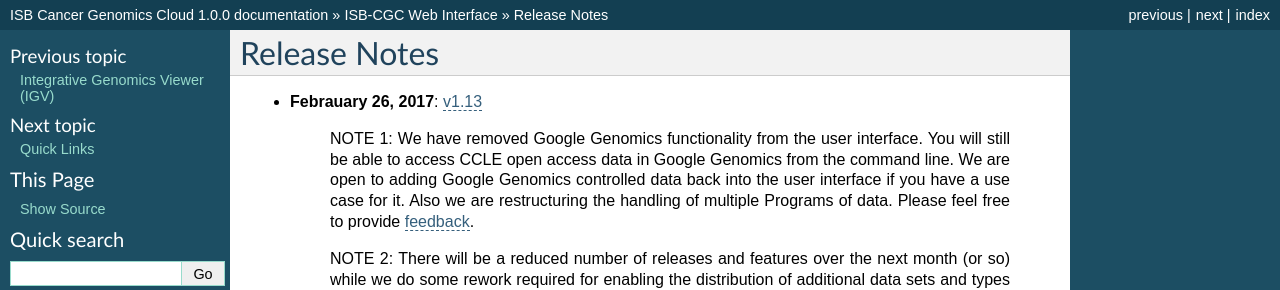
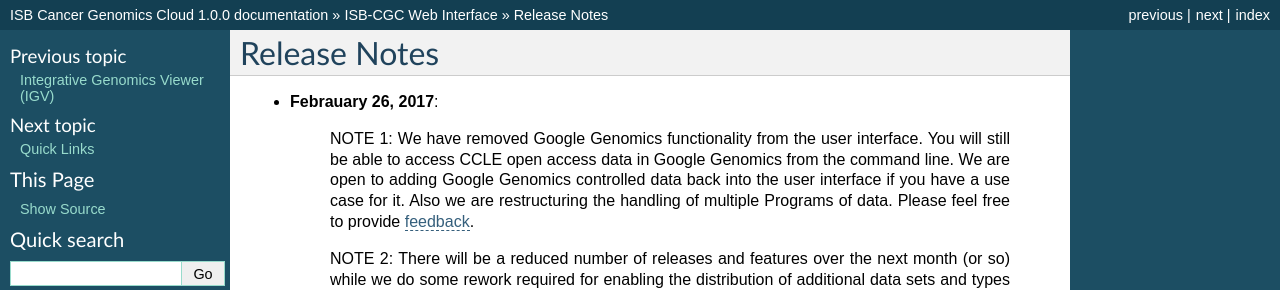
Before and after one commit to isb-cgc/readthedocs, a Sphinx documentation site: the page built from docs/source/sections/webapp/releases.rst, in a window 1280 px wide and 900 px high. Shown: the top 290 px of the window. Built offline with Sphinx 7.4.7, drawn with Linux system fonts in a browser that asks for light colours; pages that are not in the unit, such as notebooks, are missing from menus.

Commit message:
Update releases.rst

```diff
--- a/docs/source/sections/webapp/releases.rst
+++ b/docs/source/sections/webapp/releases.rst
@@ -2,7 +2,7 @@
 Release Notes
 *************
 
-*  **Febrauary 26, 2017**: `v1.13 <https://github.com/isb-cgc/ISB-CGC-Webapp/releases/tag/2.13>`_
+*  **Febrauary 26, 2017**:
 
     NOTE 1: We have removed Google Genomics functionality from the user interface. You will still be able to access CCLE open access data in Google Genomics from the command line. We are open to adding Google Genomics controlled data back into the user interface if you have a use case for it.  Also we are restructuring the handling of multiple Programs of data. Please feel free to provide `feedback <https://groups.google.com/a/isb-cgc.org/forum/#!newtopic/feedback>`_.
 
```
